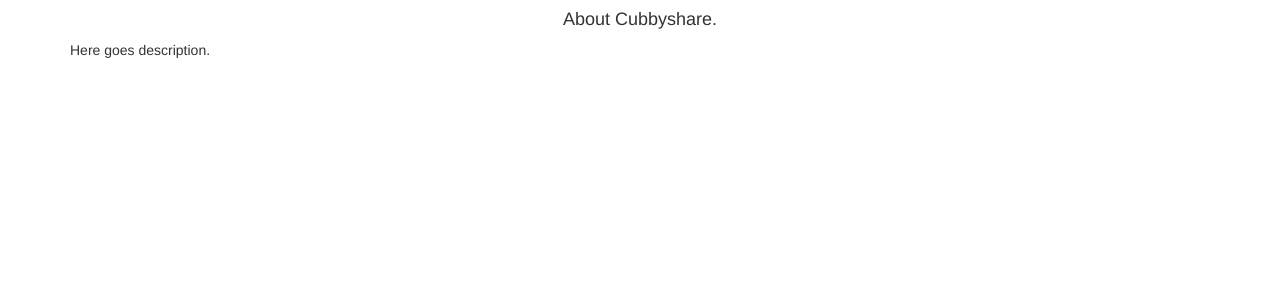
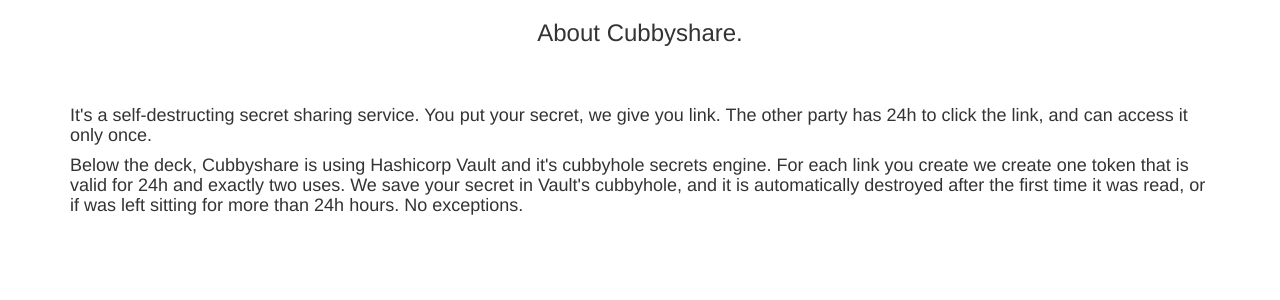
Before and after one commit to shakaman/cubbyshare, a Flask app: template frontend/templates/about.html in a window 1280 px wide. Shown: the top 300 px of the page. Run offline with Flask 2, Linux system fonts and the light colour scheme; the template is opened without the code that fills it: most values are stand-ins (such as "Sample title", 1, 10 or a date in 2020); parts of the project's set-up code (start-up, migrations or seed data) failed here and were passed over; some libraries are stand-ins or nearby versions.

Commit message:
frontend: about page

```diff
--- a/frontend/templates/about.html
+++ b/frontend/templates/about.html
@@ -2,8 +2,12 @@
 
 {% block content %}
   <div class="container">
-    <p class="h4 text-center mb-4">About Cubbyshare.</p>
+    <p class="h3 text-center mb-4">About Cubbyshare.</p>
 
-    <p>Here goes description.</p>
+    <br><br>
+
+    <p class="h4 mb-4">It's a self-destructing secret sharing service. You put your secret, we give you link. The other party has 24h to click the link, and can access it only once.</p>
+
+    <p class="h4 mb-4">Below the deck, Cubbyshare is using Hashicorp Vault and it's cubbyhole secrets engine. For each link you create we create one token that is valid for 24h and exactly two uses. We save your secret in Vault's cubbyhole, and it is automatically destroyed after the first time it was read, or if was left sitting for more than 24h hours. No exceptions.</p>
   </div>
 {%- endblock %}
```
